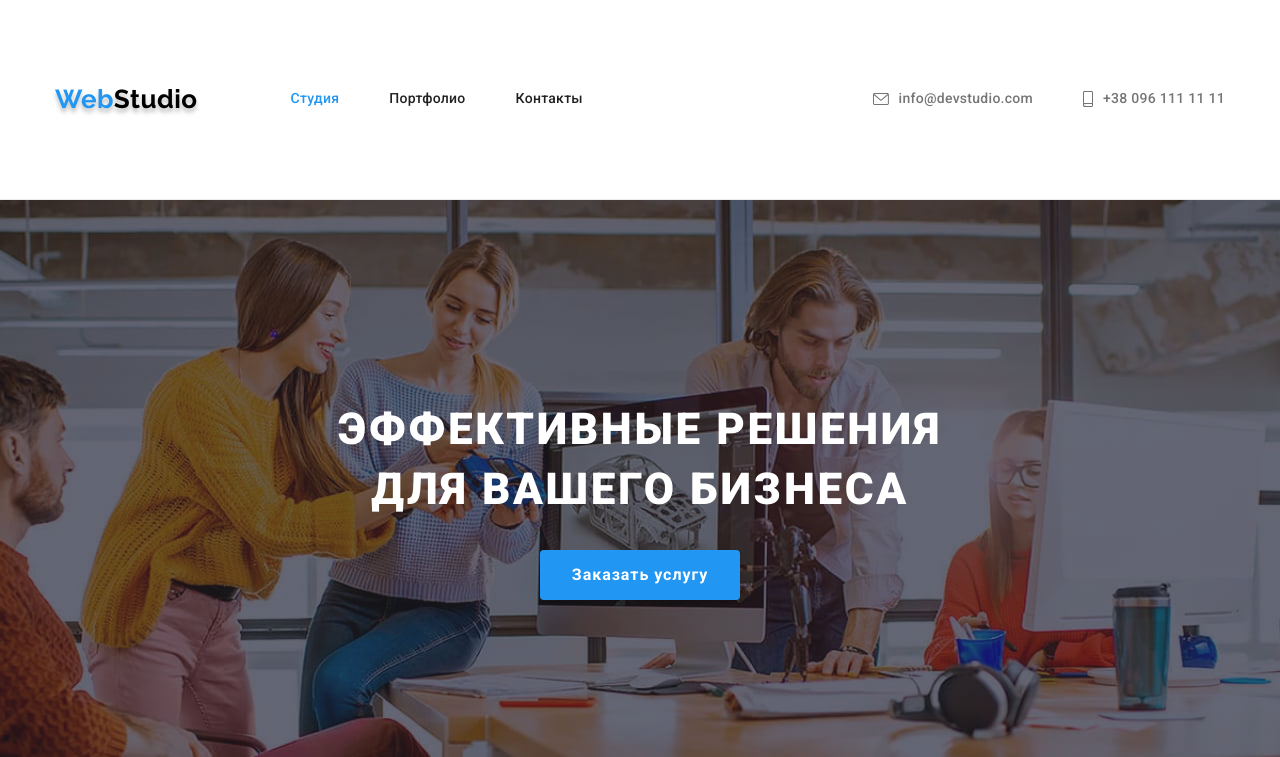
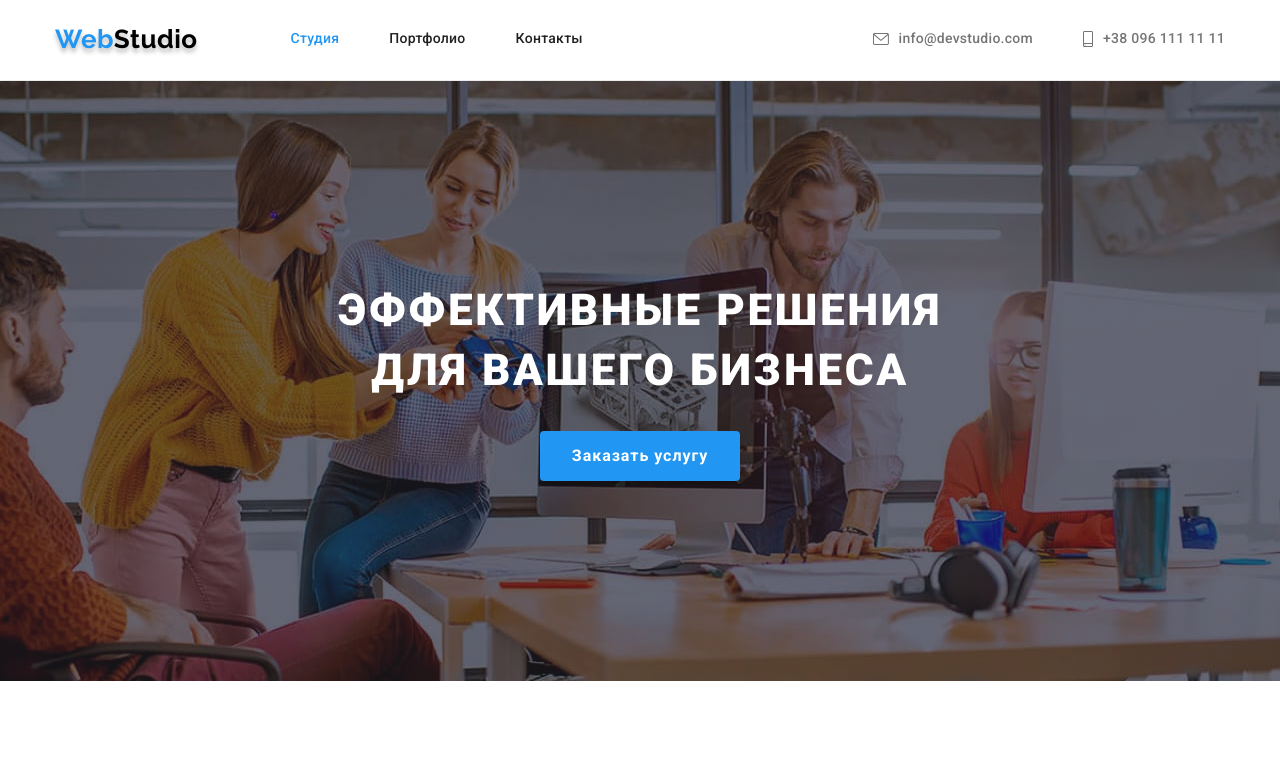
Before and after one commit to oksana-mart/goit-markup-hw-04, a plain HTML site: page index.html in a window 1280 px wide. Shown: the top 757 px of the page. Drawn offline with nearby package versions, Linux system fonts and the light colour scheme.

Commit message:
Коректує розміри іконок контактів, розміри хедера

```diff
--- a/index.html
+++ b/index.html
@@ -24,11 +24,11 @@
           </ul>
         </nav>
         <a class="contacts-header mail" href="mailto:info@devstudio.com">
-          <svg class="icon-mail" width="16">
+          <svg class="icon-mail" width="16" height="12">
             <use href="./images/sprite.svg#envelope"></use>
           </svg>info@devstudio.com</a>
         <a class="contacts-header tel" href="tel:+380961111111">
-          <svg class="icon-tel" width="10">
+          <svg class="icon-tel" width="10" height="16">
             <use href="./images/sprite.svg#smartphone"></use>
           </svg>+38 096 111 11 11</a>
       </div>
```
Also changed, not shown: portfolio.html (+2 -2 lines).
